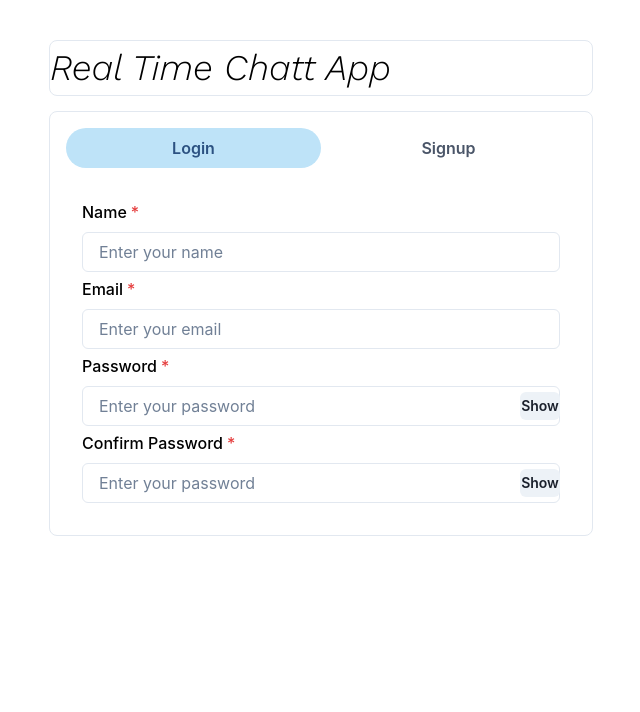
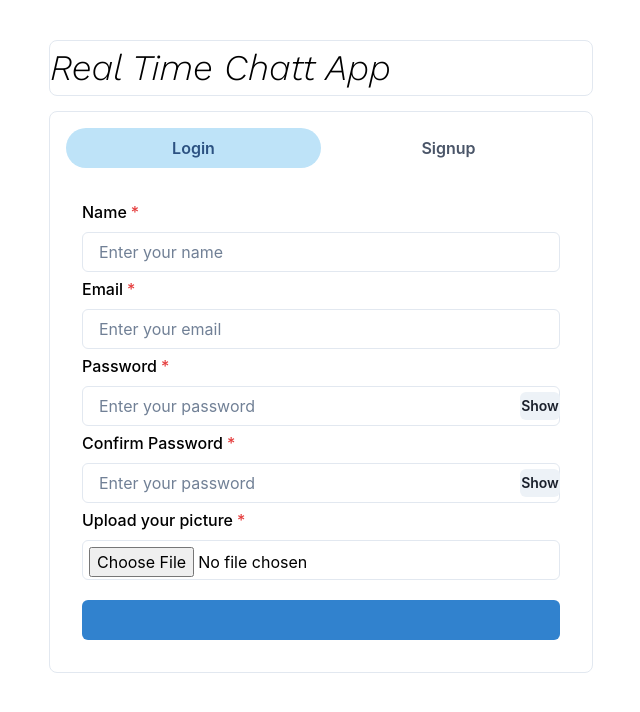
Before and after one commit to Hamzakhan001/Real-time-Chatt-App---MERN-, a React (Create React App) app in the folder client/: page / in a window 1280 px wide. Shown: the top 712 px of the page, without its empty margins (319-959 px from the left). Built offline with nearby package versions, Linux system fonts and the light colour scheme.

Commit message:
sign up form complete

```diff
--- a/client/src/Components/Authentication/Signup.js
+++ b/client/src/Components/Authentication/Signup.js
@@ -11,6 +11,14 @@ const Signup = () => {
 
 	const handleClick=()=>{
 		setShow(!show)
+	}
+
+	const postDetails=(pics)=>{
+
+	}
+
+	const submitHandler=()=>{
+
 	}
 
   return (
@@ -73,6 +81,26 @@ const Signup = () => {
 		</InputRightElement>
 		</InputGroup>
 	</FormControl>
+	<FormControl id="picture" isRequired>
+		<FormLabel>
+			Upload your picture
+		</FormLabel>
+		<InputGroup>
+		<Input
+			type="file"
+			p={1.5}
+			accept='image/*'
+			onChange={(e)=>{postDetails(e.target.files[0])}}
+			/>
+		</InputGroup>
+	</FormControl>
+	<Button
+	colorScheme='blue'
+	width="100%"
+	style={{marginTop:15}}
+	onClick={submitHandler}
+	>
+	</Button>
 </VStack>
   )
 }
```
